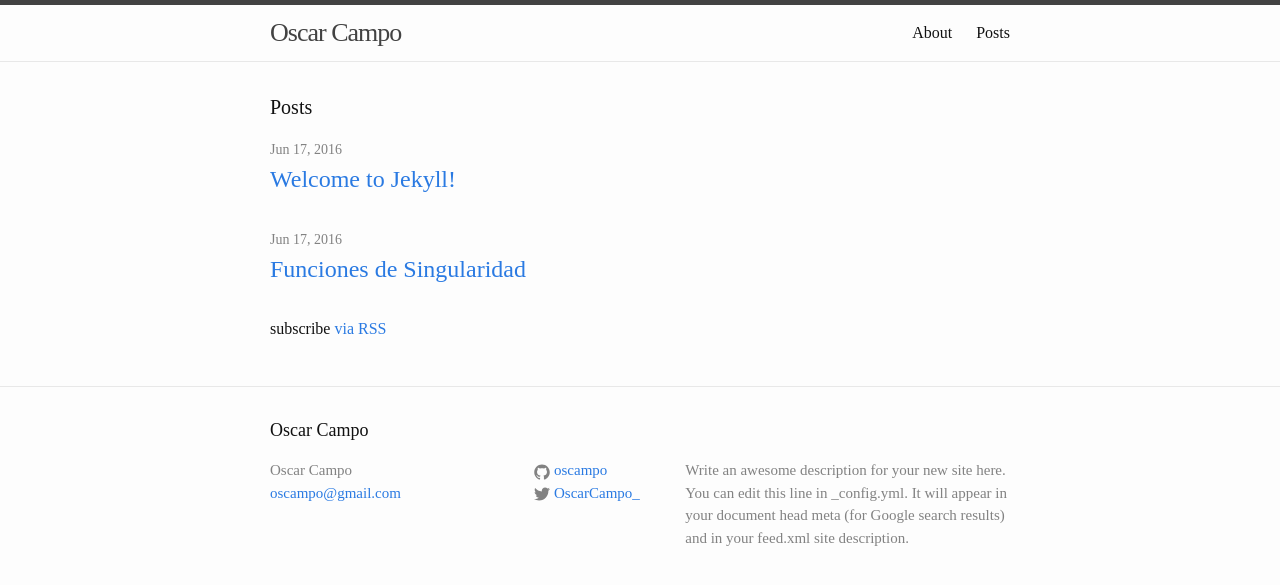
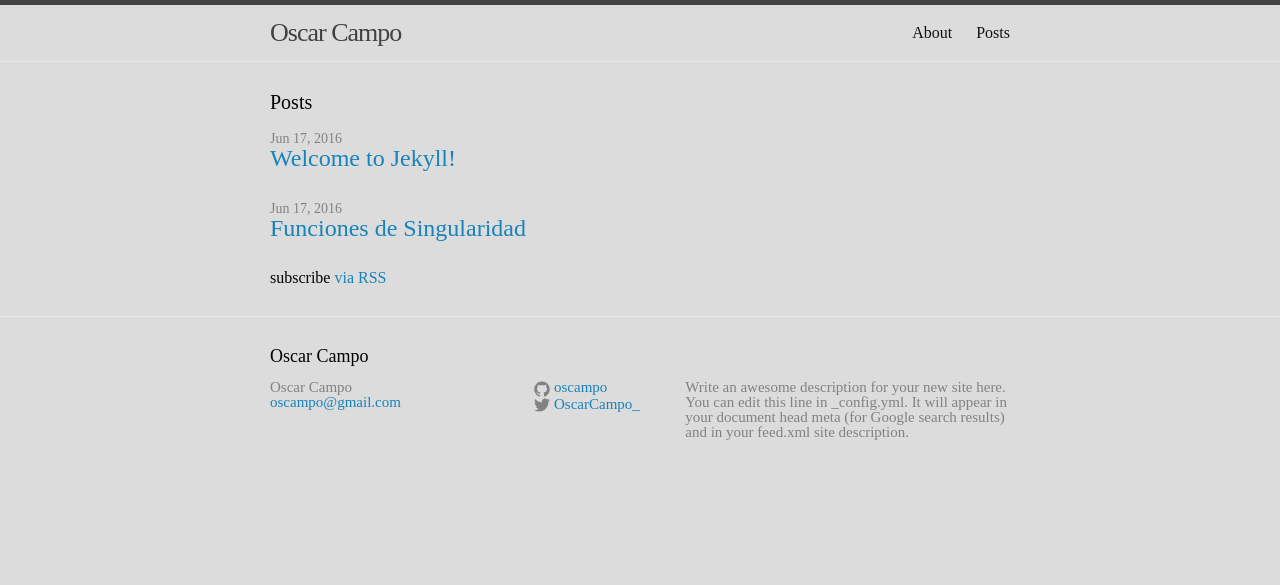
Before and after one commit to oscampo/oscampo.github.io, a Jekyll site: the page built from index.html, in a window 1280 px wide. Shown: the top 585 px of the page. Built offline with Jekyll 4.4.1, drawn with Linux system fonts in a browser that asks for light colours.

Commit message:
Update head.html

```diff
--- a/_includes/head.html
+++ b/_includes/head.html
@@ -10,7 +10,7 @@
   <link rel="stylesheet" href="{{ "/css/main.css" | prepend: site.baseurl }}">
   <link rel="canonical" href="{{ page.url | replace:'index.html','' | prepend: site.baseurl | prepend: site.url }}">
   <link rel="alternate" type="application/rss+xml" title="{{ site.title }}" href="{{ "/feed.xml" | prepend: site.baseurl | prepend: site.url }}">
-  <link rel="stylesheet" href="{page.url}/css/specimen_files/specimen_stylesheet.css" type="text/css" charset="utf-8" />
+  <link rel="stylesheet" href="{{site.baseurl}}/css/specimen_files/specimen_stylesheet.css" type="text/css" charset="utf-8" />
   <link rel="stylesheet" href="stylesheet.css" type="text/css" charset="utf-8" />
   <style type="text/css">
 	body{
```
